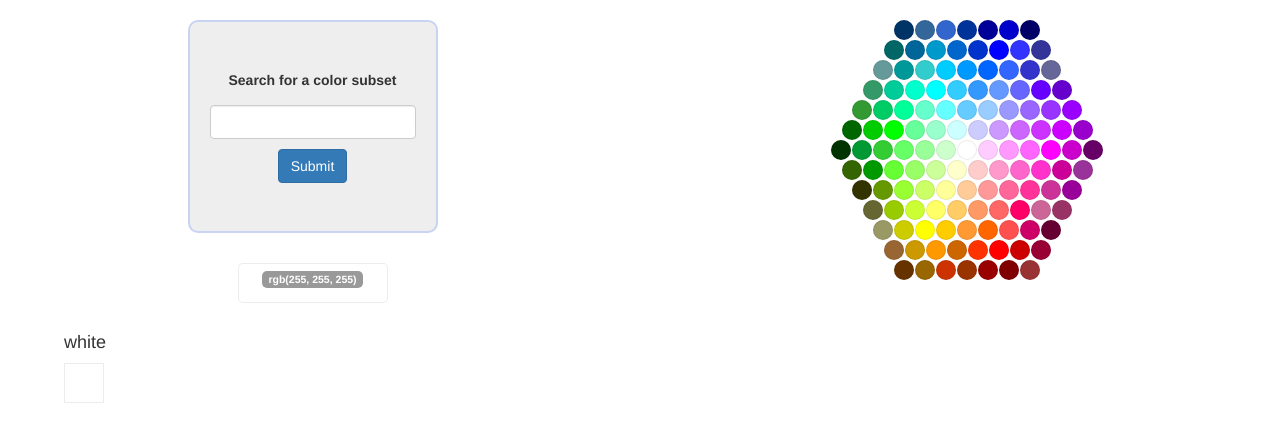
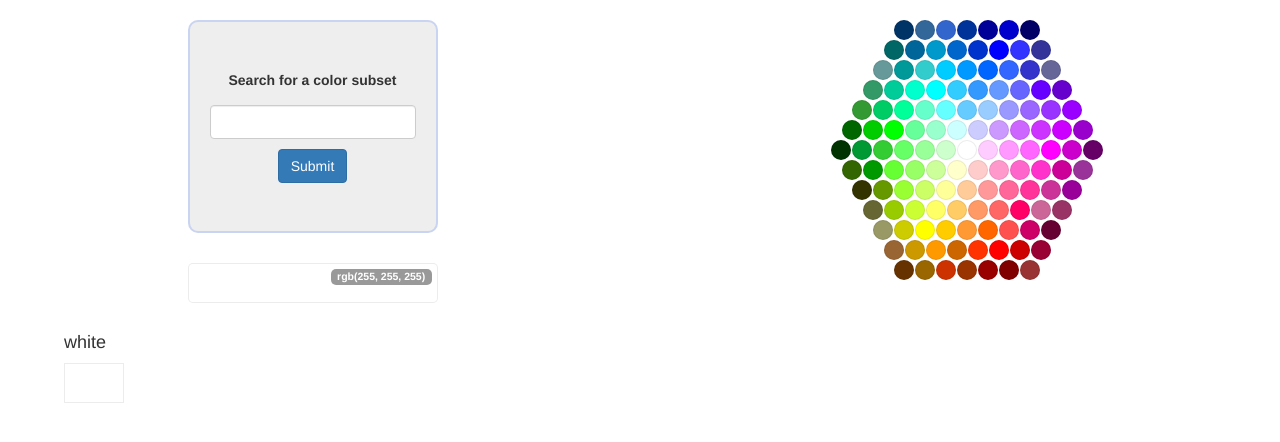
Before and after one commit to keyanbagheri/color_picker, a plain HTML site: page index.html in a window 1280 px wide. Both pictures are taken after a click on the element 967 px from the left and 150 px from the top of the page. Drawn offline with nearby package versions, Linux system fonts and the light colour scheme.

Commit message:
adding algorithm to save colors from the outside in

```diff
--- a/css/styles.css
+++ b/css/styles.css
@@ -48,14 +48,14 @@ form {
 	display: none;
 	border-radius: 5px;
 	height: 40px;
-	width: 150px;
+	width: 250px;
 	margin: 0 auto;
-	text-align: center;
-	padding-top: 10px;
 	border: 1px RGBA(0,0,0,.075) solid;
 }
 
 #color-selected p {
+	float: right;
+	margin: 5px 5px 0 0 ;
 	border-radius: 5px;
 	background: RGBA(0,0,0,.4);
 }
--- a/js/scripts.js
+++ b/js/scripts.js
@@ -10,7 +10,7 @@ var colorWheel = [
 	],
 	[
 		{rgba: 'RGBA(0, 102, 102, 1.00)', subsets: ['blue', 'green']},
-		{rgba: 'RGBA(0, 102, 153, 1.00)', subsets: ['blue', 'grey']},
+		{rgba: 'RGBA(0, 102, 153, 1.00)', subsets: ['blue']},
 		{rgba: 'RGBA(0, 153, 204, 1.00)', subsets: ['blue']},
 		{rgba: 'RGBA(0, 102, 204, 1.00)', subsets: ['blue']},
 		{rgba: 'RGBA(0, 51, 204, 1.00)', subsets: ['blue']},
@@ -19,7 +19,7 @@ var colorWheel = [
 		{rgba: 'RGBA(51, 51, 153, 1.00)', subsets: ['blue']}
 	],
 	[
-		{rgba: 'RGBA(102, 153, 153, 1.00)', subsets: ['grey', 'green']},
+		{rgba: 'RGBA(102, 153, 153, 1.00)', subsets: ['green']},
 		{rgba: 'RGBA(0, 153, 153, 1.00)', subsets: ['green']},
 		{rgba: 'RGBA(51, 204, 204, 1.00)', subsets: ['green']},
 		{rgba: 'RGBA(0, 204, 255, 1.00)', subsets: ['blue']},
@@ -27,13 +27,13 @@ var colorWheel = [
 		{rgba: 'RGBA(0, 102, 255, 1.00)', subsets: ['blue']},
 		{rgba: 'RGBA(51, 102, 255, 1.00)', subsets: ['blue']},
 		{rgba: 'RGBA(51, 51, 204, 1.00)', subsets: ['blue']},
-		{rgba: 'RGBA(102, 102, 153, 1.00)', subsets: ['blue', 'grey', 'purple']},
+		{rgba: 'RGBA(102, 102, 153, 1.00)', subsets: ['blue', 'purple']},
 	],
 	[
 		{rgba: 'RGBA(51, 153, 102, 1.00)', subsets: ['green']},
 		{rgba: 'RGBA(0, 204, 153, 1.00)', subsets: ['green']},
 		{rgba: 'RGBA(0, 255, 204, 1.00)', subsets: ['green']},
-		{rgba: 'RGBA(0, 255, 255, 1.00)', subsets: ['green', 'blue']},
+		{rgba: 'RGBA(0, 255, 255, 1.00)', subsets: ['blue']},
 		{rgba: 'RGBA(51, 204, 255, 1.00)', subsets: ['blue']},
 		{rgba: 'RGBA(51, 153, 255, 1.00)', subsets: ['blue']},
 		{rgba: 'RGBA(102, 153, 255, 1.00)', subsets: ['blue']},
@@ -154,6 +154,10 @@ var colorWheel = [
 	]
 ]
 
+$(document).ready(function(){
+
+	// cycle through colors in collection
+	// and construct our color wheel
 	for(var i=0; i<colorWheel.length; i++){
 		$('#color-wheel').append('<div class="color-row" id="row' + i + '"></div>');
 		var row = $('#row' + i)
@@ -174,14 +178,53 @@ for(var i=0; i<colorWheel.length; i++){
 
 	function showSubsetColors(subset){
 		$('#colors-display').append('<div class="subset-display" id="' + subset + '"><h4>' + subset + '</h4><div>')
-	var colors = []
-	$.each(colorWheel, function(index, row){
-		$.each(row, function(i, color){
-			if($.inArray(subset, color.subsets) >= 0){
-				var x = $('#' + subset).append('<div class="color-display" style="background: ' + color.rgba + '"></div>');
+		// $.each(colorWheel, function(index, row){
+		// 	$.each(row, function(i, color){
+		// 		if($.inArray(subset, color.subsets) >= 0){
+		// 			var x = $('#' + subset).append('<div class="color-display" style="background: ' + color.rgba + '; width: ' + randomDivWidth() + 'px;"></div>');
+		// 		}
+		// 	})
+		// // })
+
+		// for(var i=0; i<(colorWheel.length/2 + colorWheel.length%2); i++){
+		// 	for(var j=0; j<(colorWheel[i].length/2 + colorWheel[i].length%2); j++){
+		// 		if($.inArray(subset, colorWheel[i][j].subsets) >= 0){
+		// 			colors.push(colorWheel[i][j]);
+		// 		}
+		// 		if($.inArray(subset, colorWheel[i][colorWheel[i].length-1-j].subsets) >= 0){
+		// 			colors.push(colorWheel[i][colorWheel[i].length-1-j]);
+		// 		}
+		// 		if($.inArray(subset, colorWheel[colorWheel.length-1-i][j].subsets) >= 0){
+		// 			colors.push(colorWheel[colorWheel.length-1-i][j]);
+		// 		}
+		// 		if($.inArray(subset, colorWheel[colorWheel.length-1-i][colorWheel[i].length-1-j].subsets) >= 0){
+		// 			colors.push(colorWheel[colorWheel.length-1-i][colorWheel[i].length-1-j]);
+		// 		}
+		// 	}
+		// }
+
+		for(var i=0; i<7; i++){
+			$.each(colorWheel, function(index, row) {
+				if (index == i || index == (colorWheel.length-1-i)) {
+					for(var j=i; j<row.length-i; j++) {
+						if ($.inArray(subset, row[j].subsets) >= 0) {
+							var x = $('#' + subset).append('<div class="color-display" style="background: ' + row[j].rgba + '; width: ' + randomDivWidth() + 'px;"></div>');
+							console.log("[" + index + "],[" + j + "]");
+						}
+					}
+				} else if (i < index && index < 6) {
+					if ($.inArray(subset, row[i].subsets) >= 0) {
+						var x = $('#' + subset).append('<div class="color-display" style="background: ' + row[i].rgba + '; width: ' + randomDivWidth() + 'px;"></div>');
+						console.log("i is less than index [" + index + "],[" + i + "]");
+					}
+				} else if (colorWheel.length-1-i > index && index > 6) {
+					if ($.inArray(subset, row[row.length-1-i].subsets) >= 0) {
+						var x = $('#' + subset).append('<div class="color-display" style="background: ' + row[row.length-1-i].rgba + '; width: ' + randomDivWidth() + 'px;"></div>');
+						console.log("length - i greater than index [" + index + "],[" + (row.length-1-i) + "]");
+					}
 				}
 			})
-	})
+		}
 	}
 
 	$('#color-wheel').on('click', function(e){
@@ -221,5 +264,7 @@ function displayColor(rgb){
 	}
 
 	function randomDivWidth(){
-
+		// return Math.floor(Math.random()*(101)+20);
+		return 60
 	}
+})
```
Lines whose indentation alone changed are shown as unchanged.
